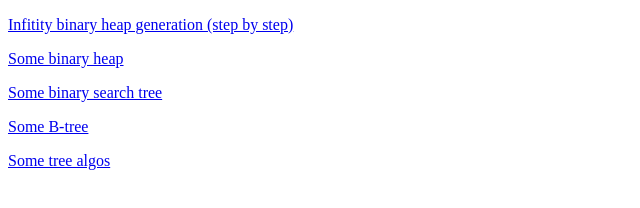
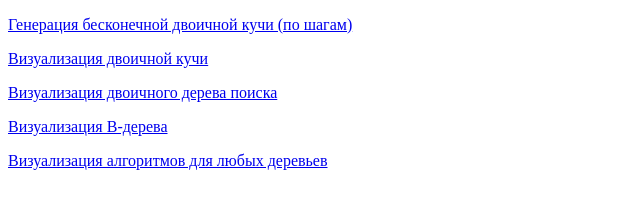
Before and after one commit to svtkrp/ShowTree, a plain HTML site: page index.html in a window 1280 px wide. Shown: the whole page, without its empty margins (0-640 px from the left). Drawn offline with Linux system fonts and the light colour scheme.

Commit message:
rewrite index.html

```diff
--- a/index.html
+++ b/index.html
@@ -1,13 +1,14 @@
 <!doctype html>
 <html>
-        <head>
-                <title>Show me tree!</title>
-        </head>
-        <body>
-                <p><a href="infinite_binary_heap_steps.html">Infitity binary heap generation (step by step)</a></p>
-		<p><a href="binary_heap_to_graph.html">Some binary heap</a></p>
-		<p><a href="BST_to_graph.html">Some binary search tree</a></p>
-		<p><a href="B_tree_to_graph.html">Some B-tree</a></p>
-		<p><a href="some_tree_algos.html">Some tree algos</a></p>
-        </body>
+  <head>
+    <meta charset="UTF-8" />
+    <title>Show me tree!</title>
+  </head>
+  <body>
+    <p><a href="infinite_binary_heap_steps.html">Генерация бесконечной двоичной кучи (по шагам)</a></p>
+    <p><a href="binary_heap_to_graph.html">Визуализация двоичной кучи</a></p>
+    <p><a href="BST_to_graph.html">Визуализация двоичного дерева поиска</a></p>
+    <p><a href="B_tree_to_graph.html">Визуализация B-дерева</a></p>
+    <p><a href="some_tree_algos.html">Визуализация алгоритмов для любых деревьев</a></p>
+  </body>
 </html>
```
